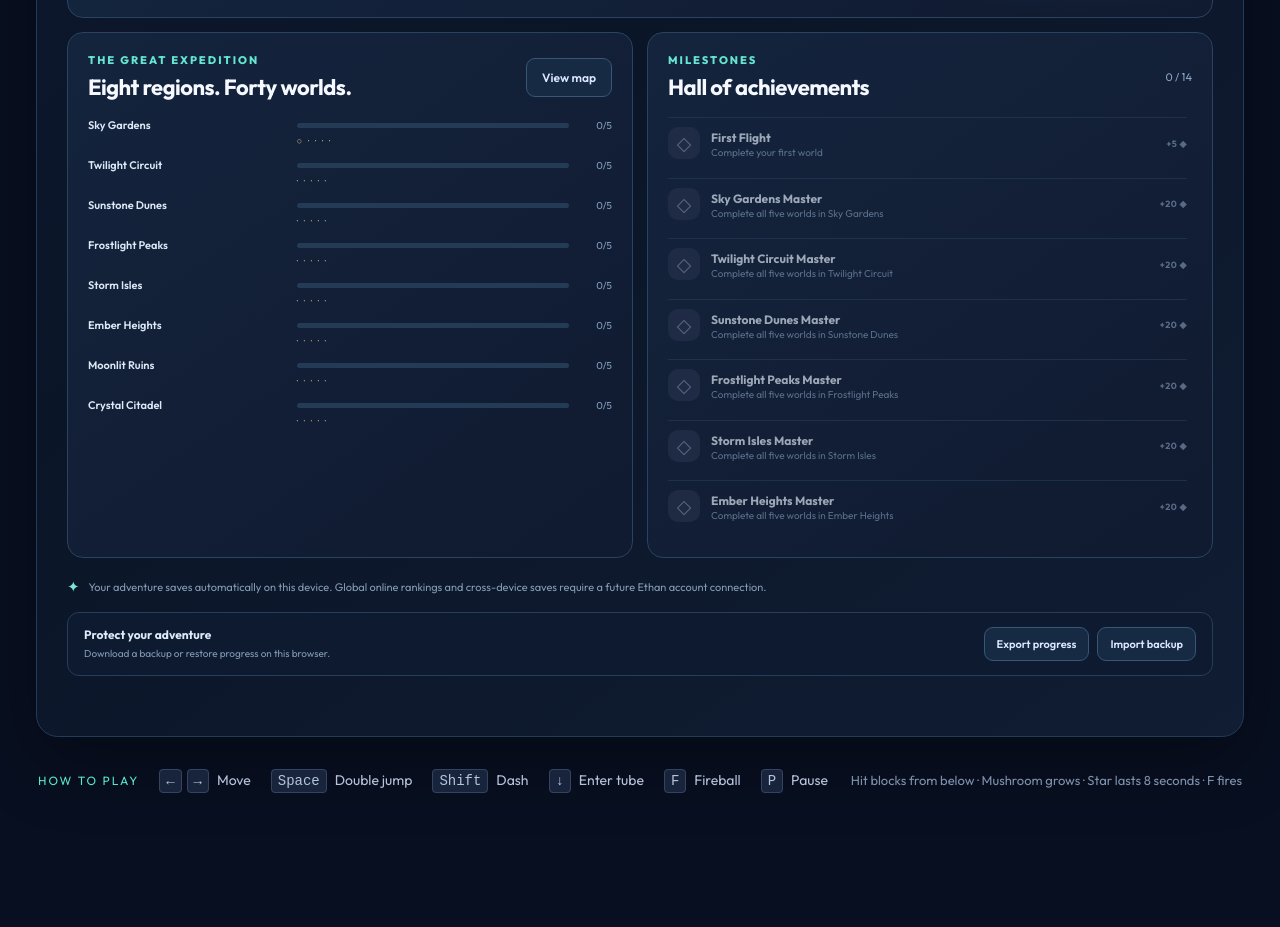
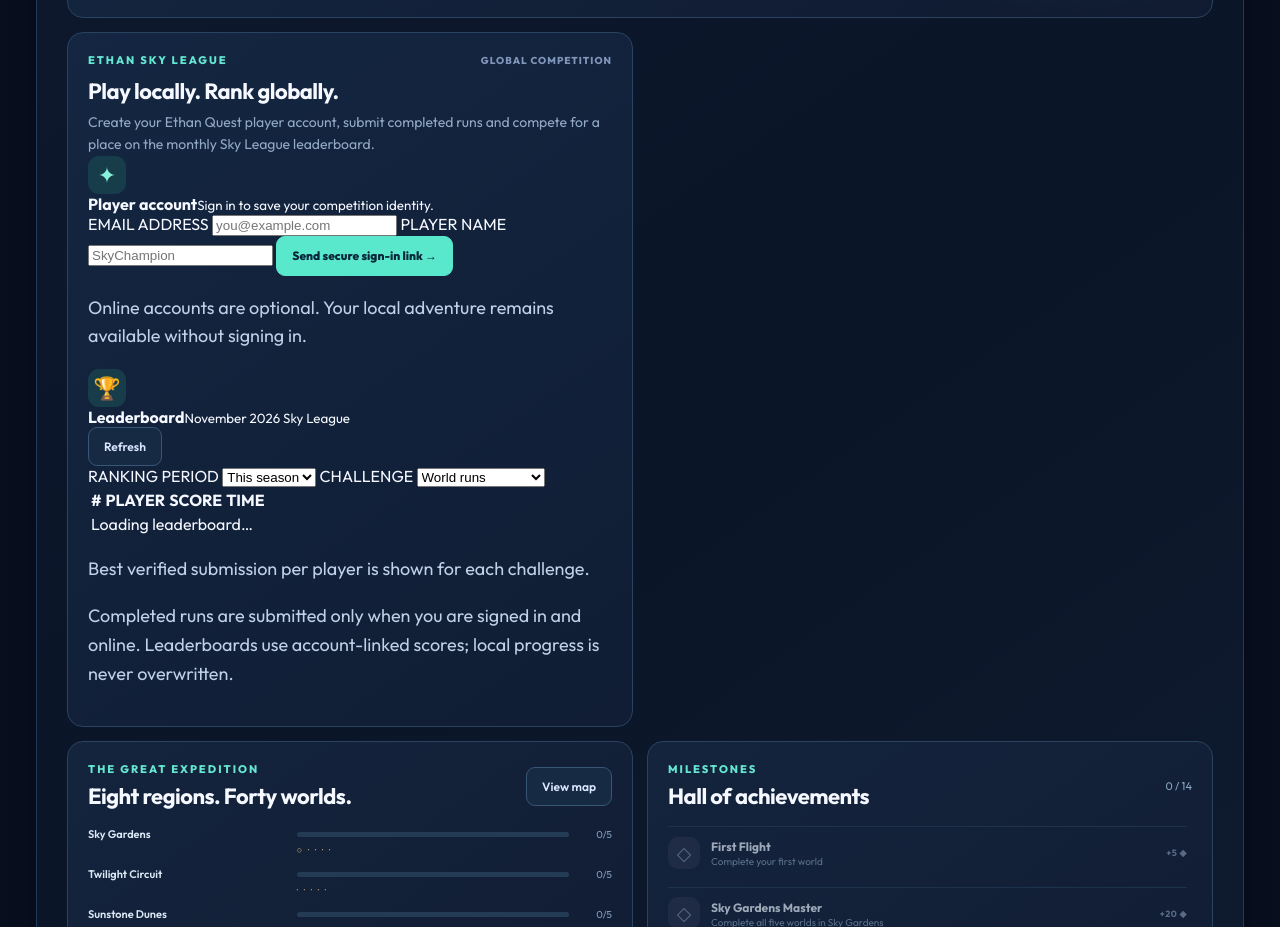
Before and after one commit to abayomipeteroyenuga-commits/Ethan-Sky-Quest, a website with bundled scripts: page index.html in a window 1280 px wide. Shown: the part 2229-3156 px from the top of the page. Before the commit the page ends 3064 px from the top, so only its background shows below. Built offline with nearby package versions, Linux system fonts and the light colour scheme; animation ran at ten frames a second; files whose address does not match are found by name.

Commit message:
Add player account and Sky League leaderboard UI

```diff
--- a/index.html
+++ b/index.html
@@ -16,10 +16,47 @@
    <div class="endgame-mode"><span class="endgame-icon">∞</span><strong>New Game+</strong><small>Replay all 40 worlds with tougher enemies, faster attacks and stronger Guardians.</small><small id="new-game-plus-status">Clear all 40 worlds in this cycle to unlock.</small><button class="hub-primary" id="start-new-game-plus" disabled>Begin New Game+ →</button></div>
   </div>
  </article>
+ <article class="hub-card online-card" id="online-league">
+  <div class="card-topline"><span class="mini-label">ETHAN SKY LEAGUE</span><span class="journey-mark">GLOBAL COMPETITION</span></div>
+  <h3>Play locally. Rank globally.</h3>
+  <p class="card-subtitle">Create your Ethan Quest player account, submit completed runs and compete for a place on the monthly Sky League leaderboard.</p>
+  <div class="online-layout">
+   <section class="online-account">
+    <div class="online-panel-title"><span class="endgame-icon">✦</span><div><strong>Player account</strong><small id="online-account-caption">Sign in to save your competition identity.</small></div></div>
+    <label for="online-email">EMAIL ADDRESS</label>
+    <input id="online-email" type="email" maxlength="254" placeholder="you@example.com" autocomplete="email">
+    <label for="online-username">PLAYER NAME</label>
+    <input id="online-username" type="text" maxlength="20" placeholder="SkyChampion" autocomplete="nickname" pattern="[A-Za-z0-9_]{3,20}">
+    <button class="hub-primary" id="online-signin">Send secure sign-in link →</button>
+    <button class="hub-secondary" id="online-signout" hidden>Sign out</button>
+    <p class="online-account-status" id="online-account-status" role="status" aria-live="polite">Online accounts are optional. Your local adventure remains available without signing in.</p>
+    <div class="online-user" id="online-user" hidden></div>
+   </section>
+   <section class="online-board">
+    <div class="online-board-toolbar">
+     <div class="online-panel-title"><span class="endgame-icon">🏆</span><div><strong>Leaderboard</strong><small id="online-season-name">November 2026 Sky League</small></div></div>
+     <button class="hub-secondary" id="online-refresh" type="button">Refresh</button>
+    </div>
+    <div class="online-filters">
+     <label for="online-scope">RANKING PERIOD</label>
+     <select id="online-scope"><option value="season">This season</option><option value="all_time">All-time</option></select>
+     <label for="online-mode">CHALLENGE</label>
+     <select id="online-mode">
+      <option value="campaign">World runs</option><option value="boss_rush">Boss Rush</option><option value="weekly_trial">Weekly Sky Trials</option><option value="daily">Daily challenge</option><option value="new_game_plus">New Game+</option>
+     </select>
+    </div>
+    <div class="online-table-wrap">
+     <table class="online-table"><thead><tr><th>#</th><th>PLAYER</th><th>SCORE</th><th>TIME</th></tr></thead><tbody id="online-leaderboard"><tr><td colspan="4">Loading leaderboard…</td></tr></tbody></table>
+    </div>
+    <p class="online-board-note" id="online-board-note">Best verified submission per player is shown for each challenge.</p>
+   </section>
+  </div>
+  <p class="online-integrity-note" id="online-result-note">Completed runs are submitted only when you are signed in and online. Leaderboards use account-linked scores; local progress is never overwritten.</p>
+ </article>
  </div>
  <div class="hub-lower"><article class="hub-card regions-card"><div class="section-title"><div><span class="mini-label">THE GREAT EXPEDITION</span><h3>Eight regions. Forty worlds.</h3></div><button class="hub-secondary" id="region-world-map">View map</button></div><div id="region-list" class="region-list"></div></article><article class="hub-card achievements-card"><div class="section-title"><div><span class="mini-label">MILESTONES</span><h3>Hall of achievements</h3></div><span id="achievement-count" class="achievement-count">0 / 5</span></div><div id="achievement-list" class="achievement-list"></div></article></div>
  <div class="hub-footnote"><span>✦</span> Your adventure saves automatically on this device. Global online rankings and cross-device saves require a future Ethan account connection.</div><div class="hub-tools"><div><strong>Protect your adventure</strong><small>Download a backup or restore progress on this browser.</small></div><div class="hub-tool-actions"><button class="hub-secondary" id="export-save">Export progress</button><button class="hub-secondary" id="import-save">Import backup</button><input id="import-save-file" type="file" accept="application/json,.json" hidden></div></div><div id="hub-feedback" class="hub-feedback" role="status" aria-live="polite"></div>
 </section>
-<footer><div><span class="badge">HOW TO PLAY</span><span><kbd>←</kbd><kbd>→</kbd> Move</span><span><kbd>Space</kbd> Double jump</span><span><kbd>Shift</kbd> Dash</span><span><kbd>↓</kbd> Enter tube</span><span><kbd>F</kbd> Fireball</span><span><kbd>P</kbd> Pause</span></div><p>Hit blocks from below · Mushroom grows · Star lasts 8 seconds · F fires</p></footer></main><script type="module" src="game.js?v=endgame-v5"></script><script type="module" src="quest-hub.js?v=endgame-v5"></script><script>if("serviceWorker" in navigator){window.addEventListener("load",()=>navigator.serviceWorker.register("./sw.js").catch(()=>{}));}</script>
+<footer><div><span class="badge">HOW TO PLAY</span><span><kbd>←</kbd><kbd>→</kbd> Move</span><span><kbd>Space</kbd> Double jump</span><span><kbd>Shift</kbd> Dash</span><span><kbd>↓</kbd> Enter tube</span><span><kbd>F</kbd> Fireball</span><span><kbd>P</kbd> Pause</span></div><p>Hit blocks from below · Mushroom grows · Star lasts 8 seconds · F fires</p></footer></main><script src="./online-config.js?v=online-v6"></script><script type="module" src="game.js?v=online-v6"></script><script type="module" src="quest-hub.js?v=online-v6"></script><script type="module" src="quest-online.js?v=online-v6"></script><script>if("serviceWorker" in navigator){window.addEventListener("load",()=>navigator.serviceWorker.register("./sw.js").catch(()=>{}));}</script>
 <script async src="https://track.ethandigitalacademy.org/ethan-analytics.js" data-ethan-app="ethan-quest" data-ethan-public-id="c4013d16-db9e-4160-bb72-243384d4c843"></script>
 </body></html>
```
